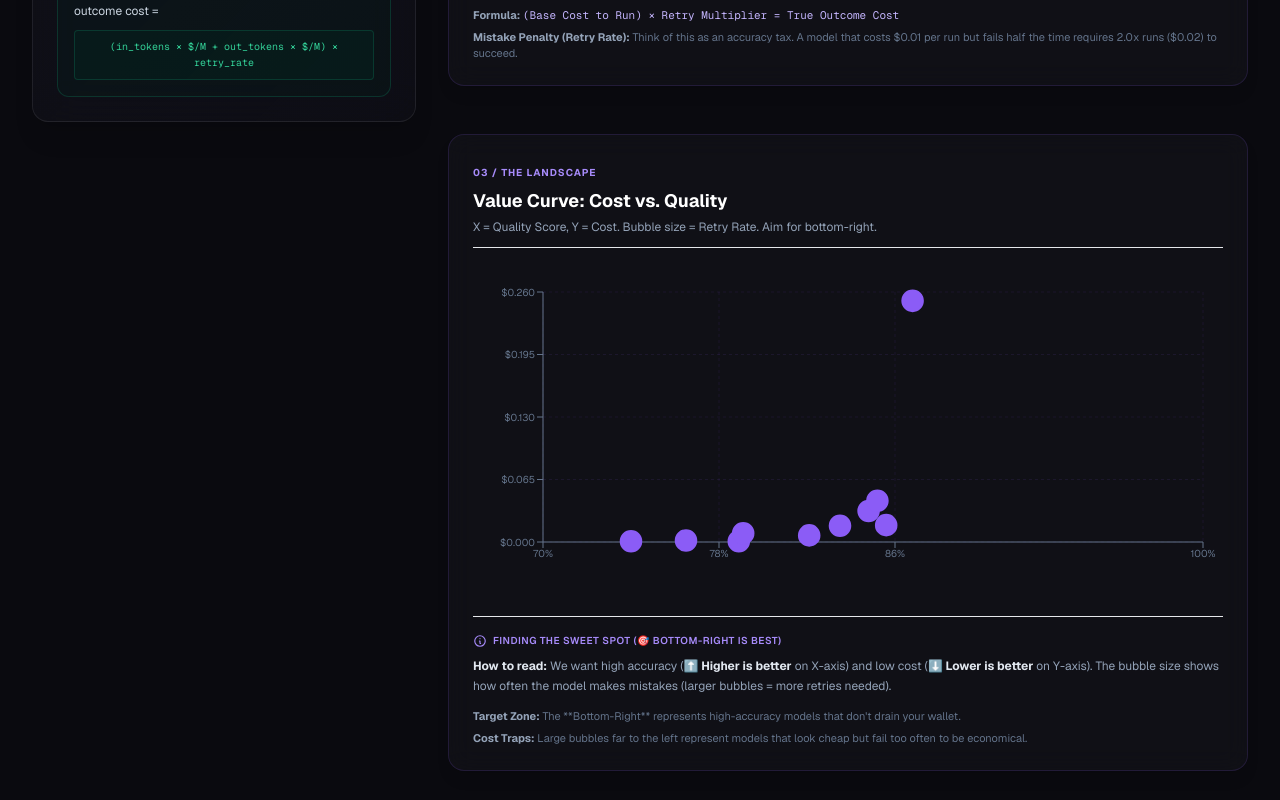
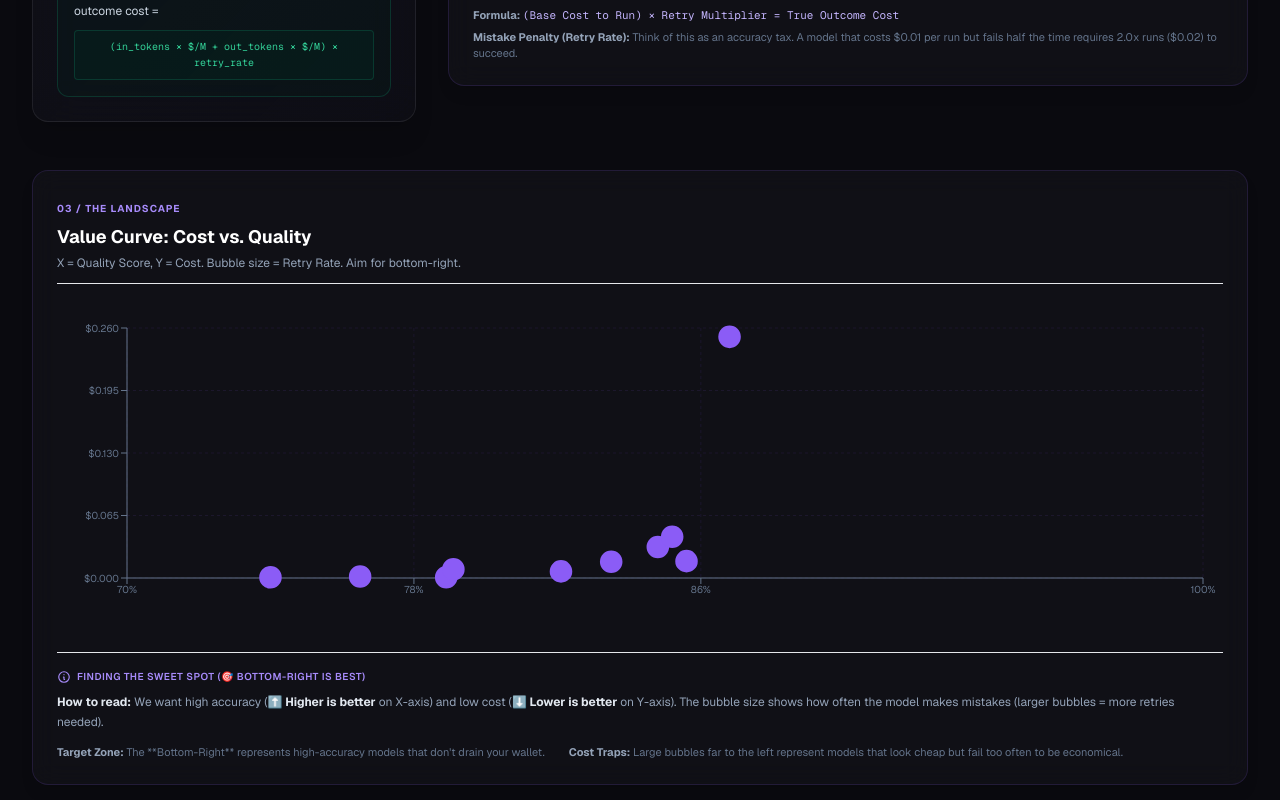
Before and after one commit to guevae2/llm-cost-per-outcome, a Next.js app: page / in a window 1280 px wide. Shown: the part 1060-1860 px from the top of the page. Built offline with nearby package versions, Linux system fonts and the light colour scheme.

Commit message:
visual: maximize dashboard layout by rendering Chapters 03, 04, 05 full-width and keeping Chapters 01, 02 top-split

```diff
--- a/app/page.tsx
+++ b/app/page.tsx
@@ -183,9 +183,11 @@ export default function Home() {
         </div>
       </div>
 
-      <main className="grid grid-cols-1 xl:grid-cols-12 gap-8 items-start mb-12 relative z-10">
-        {/* Sticky Sidebar Parameter Card */}
-        <section className="xl:col-span-4 xl:sticky xl:top-8 glass-strong p-6 rounded-2xl shadow-xl space-y-6 self-start">
+      <main className="space-y-12 mb-12 relative z-10">
+        {/* Top Split Section: Control Panel + Chapter 02 Outcome Cost */}
+        <div className="grid grid-cols-1 xl:grid-cols-12 gap-8 items-start">
+          {/* Sticky Sidebar Parameter Card */}
+          <section className="xl:col-span-4 xl:sticky xl:top-8 glass-strong p-6 rounded-2xl shadow-xl space-y-6 self-start">
           <div className="space-y-1 pb-3 border-b border-[var(--border)]">
             <span className="text-[10px] font-bold text-violet-400 uppercase tracking-widest">01 / Control Panel</span>
             <h2 className="text-lg font-bold text-white flex items-center gap-2">
@@ -288,9 +290,16 @@ export default function Home() {
           </div>
         </section>
 
-        {/* Narrative Flow Right Section */}
-        <section className="xl:col-span-8 space-y-8">
-          <CostCharts data={finalResults} selectedModels={selectedModels} sliderValue={retryRate} />
+        {/* Chapter 02 Outcome Cost Chart (Maximized within its 8-column split) */}
+        <section className="xl:col-span-8">
+          <CostCharts data={finalResults} selectedModels={selectedModels} sliderValue={retryRate} view="chapter2" />
+        </section>
+      </div>
+
+      {/* Bottom Full-Width Section: Chapters 03, 04, and 05 */}
+      <div className="w-full space-y-12 mt-12">
+        {/* Chapters 03 and 04 */}
+        <CostCharts data={finalResults} selectedModels={selectedModels} sliderValue={retryRate} view="remaining" />
 
           {/* Chapter 05 / Ground Evidence */}
           <div className="glass-strong rounded-2xl shadow-xl overflow-hidden backdrop-blur-md">
@@ -402,7 +411,7 @@ export default function Home() {
               </p>
             </div>
           </div>
-        </section>
+        </div>
       </main>
 
       <footer className="mt-auto border-t border-[var(--border)] pt-6 text-center text-xs text-slate-500 flex flex-col sm:flex-row sm:justify-between items-center gap-4">
--- a/components/CostCharts.tsx
+++ b/components/CostCharts.tsx
@@ -33,9 +33,10 @@ interface CostChartsProps {
   data: ChartDataPoint[];
   selectedModels: string[];
   sliderValue: number;
+  view?: 'chapter2' | 'remaining';
 }
 
-export default function CostCharts({ data, selectedModels, sliderValue }: CostChartsProps) {
+export default function CostCharts({ data, selectedModels, sliderValue, view }: CostChartsProps) {
   const [isMounted, setIsMounted] = useState(false);
   const [comparisonPair, setComparisonPair] = useState<string[]>([]);
   const [reduceMotion, setReduceMotion] = useState(false);
@@ -155,8 +156,9 @@ export default function CostCharts({ data, selectedModels, sliderValue }: CostCh
   return (
     <div className="space-y-12">
       {/* Chapter 02 / The Real Cost (outcome cost horizontal bar chart) */}
-      <div className="bg-[var(--surface)] border border-[var(--border)] p-6 rounded-2xl backdrop-blur-md w-full shadow-lg">
-        <div className="space-y-1 mb-6 border-b border-[var(--border)]/40 pb-3">
+      {view !== 'remaining' && (
+        <div className="bg-[var(--surface)] border border-[var(--border)] p-6 rounded-2xl backdrop-blur-md w-full shadow-lg">
+          <div className="space-y-1 mb-6 border-b border-[var(--border)]/40 pb-3">
           <span className="text-[10px] font-bold text-violet-400 uppercase tracking-widest">02 / The Real Cost</span>
           <h3 className="text-lg font-bold text-white">Cost Per Successful Outcome</h3>
           <p className="text-xs text-slate-400">Real financial cost including retry multiplier. Lower is better.</p>
@@ -220,8 +222,10 @@ export default function CostCharts({ data, selectedModels, sliderValue }: CostCh
           </div>
         </div>
       </div>
+    )}
 
-      {/* Chapter 03 / The Landscape (value curve cost vs quality scatter chart) */}
+    {/* Chapter 03 / The Landscape (value curve cost vs quality scatter chart) */}
+    {view !== 'chapter2' && (
       <div className="bg-[var(--surface)] border border-[var(--border)] p-6 rounded-2xl backdrop-blur-md w-full shadow-lg">
         <div className="space-y-1 mb-6 border-b border-[var(--border)]/40 pb-3">
           <span className="text-[10px] font-bold text-violet-400 uppercase tracking-widest">03 / The Landscape</span>
@@ -289,8 +293,10 @@ export default function CostCharts({ data, selectedModels, sliderValue }: CostCh
           </div>
         </div>
       </div>
+    )}
 
-      {/* Explanatory Layers */}
+    {/* Explanatory Layers */}
+    {view !== 'chapter2' && (
       <div className="grid grid-cols-1 lg:grid-cols-2 gap-8">
         {/* Chapter 04a / Sensitivity Drift */}
         <div className="bg-[var(--surface)] border border-[var(--border)] p-6 rounded-2xl backdrop-blur-md shadow-lg">
@@ -478,6 +484,7 @@ export default function CostCharts({ data, selectedModels, sliderValue }: CostCh
           </div>
         </div>
       </div>
-    </div>
+    )}
+  </div>
   );
 }
```
